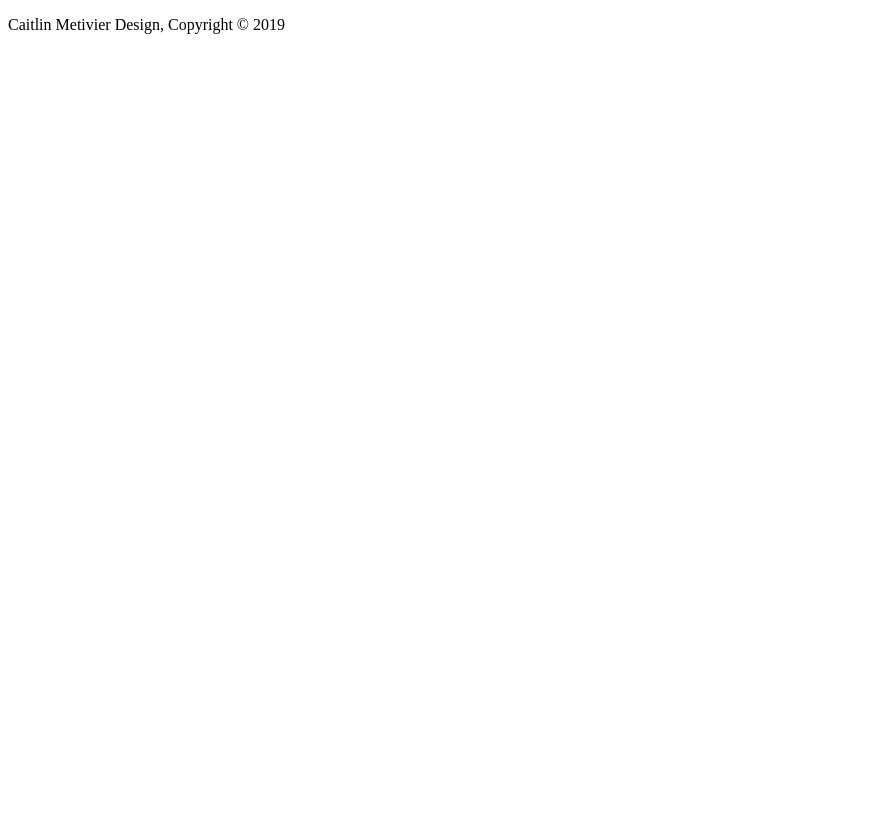
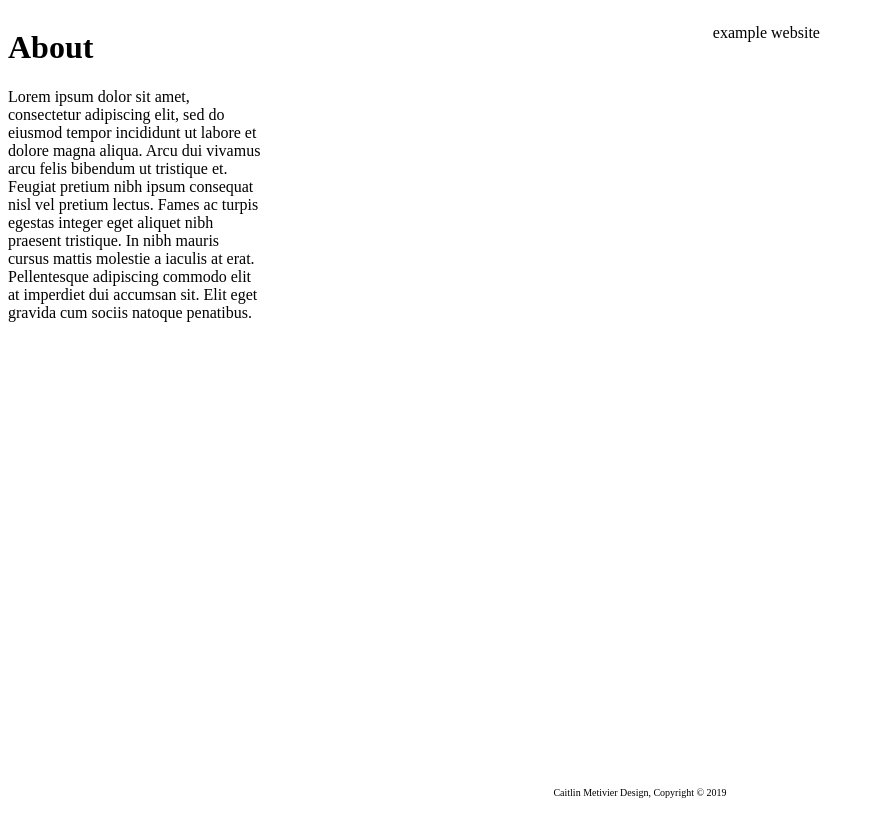
Before and after one commit to FruitWitch/cmetivier, a plain HTML site: page web/Web.html in a window 1280 px wide. Shown: the whole page, without its empty margins (0-875 px from the left). Drawn offline with Linux system fonts and the light colour scheme.

Commit message:
base layout

```diff
--- a/web/Web.html
+++ b/web/Web.html
@@ -10,12 +10,21 @@
     <title>Caitlin Metivier Web Design | Welcome</title>
     <link rel="stylesheet" href="./css/style.css">
 </head>
-<body>
-   <div id="left"></div>
+<body class="Site">
+    <main class="Site-content">
+   <div id="left">
+       <h1>About</h1>
+       <p>Lorem ipsum dolor sit amet, consectetur adipiscing elit, sed do eiusmod tempor incididunt ut labore et dolore magna aliqua. Arcu dui vivamus arcu felis bibendum ut tristique et. Feugiat pretium nibh ipsum consequat nisl vel pretium lectus. Fames ac turpis egestas integer eget aliquet nibh praesent tristique. In nibh mauris cursus mattis molestie a iaculis at erat. Pellentesque adipiscing commodo elit at imperdiet dui accumsan sit. Elit eget gravida cum sociis natoque penatibus. </p>
+
+   </div>
 
 
-   <div id="right"></div>
-
+   <div id="right">
+<div>
+    <p>example website</p>
+</div>
+   </div>
+</main>
 <footer>
     <p>Caitlin Metivier Design, Copyright &copy; 2019</p>
 </footer>
--- a/web/css/style.css
+++ b/web/css/style.css
@@ -2,3 +2,38 @@ html, body{
     height: 100%;
 
 }
+
+/** left stuff **/
+
+#left{
+float: left;
+width: 20%;
+}
+
+/** right stuff **/
+#right{
+float: right;
+width: 80%;
+text-align: center;
+}
+
+/** footer **/
+footer{
+    font-size: 10px;
+    margin: 0px;
+    padding: 0px;
+    flex-shrink: 0;
+    margin-top: auto;
+    text-align:center;
+}
+
+.Site {
+    display: flex;
+    min-height: 100vh;
+    flex-direction: column;
+
+}
+
+.Site-content {
+    flex: 1;
+}
```
